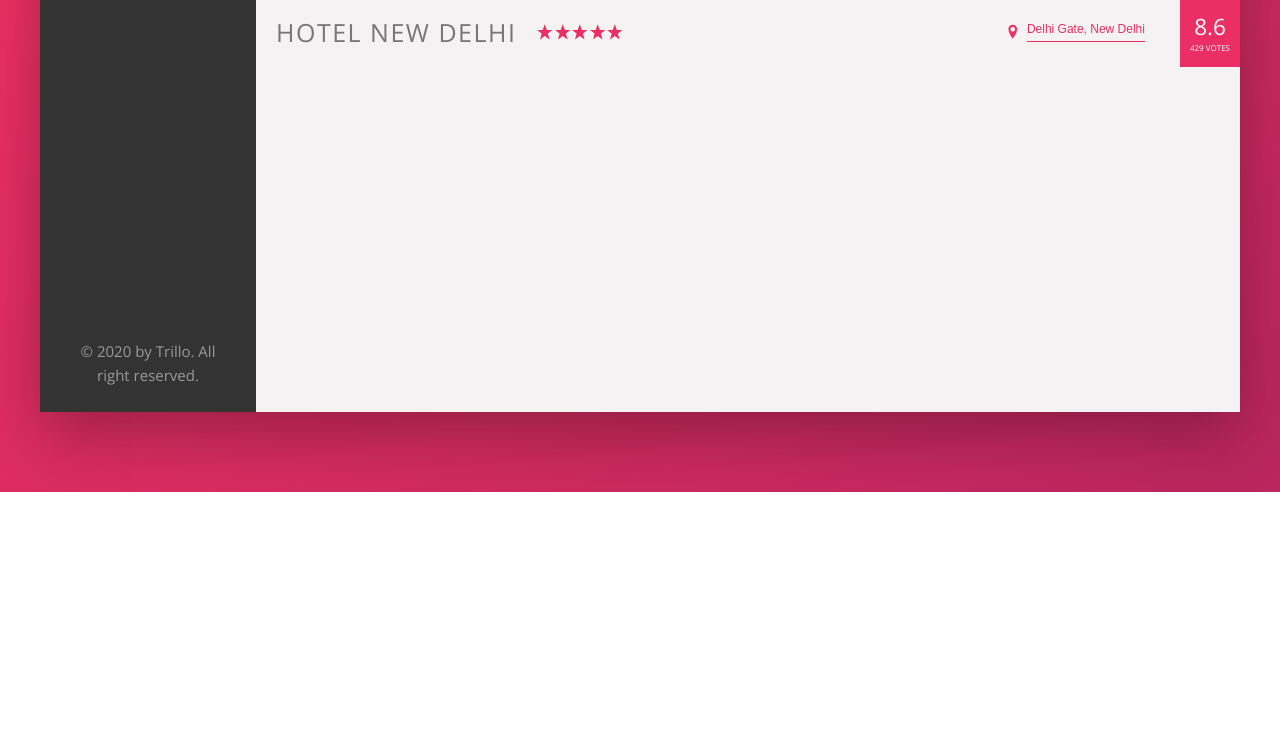
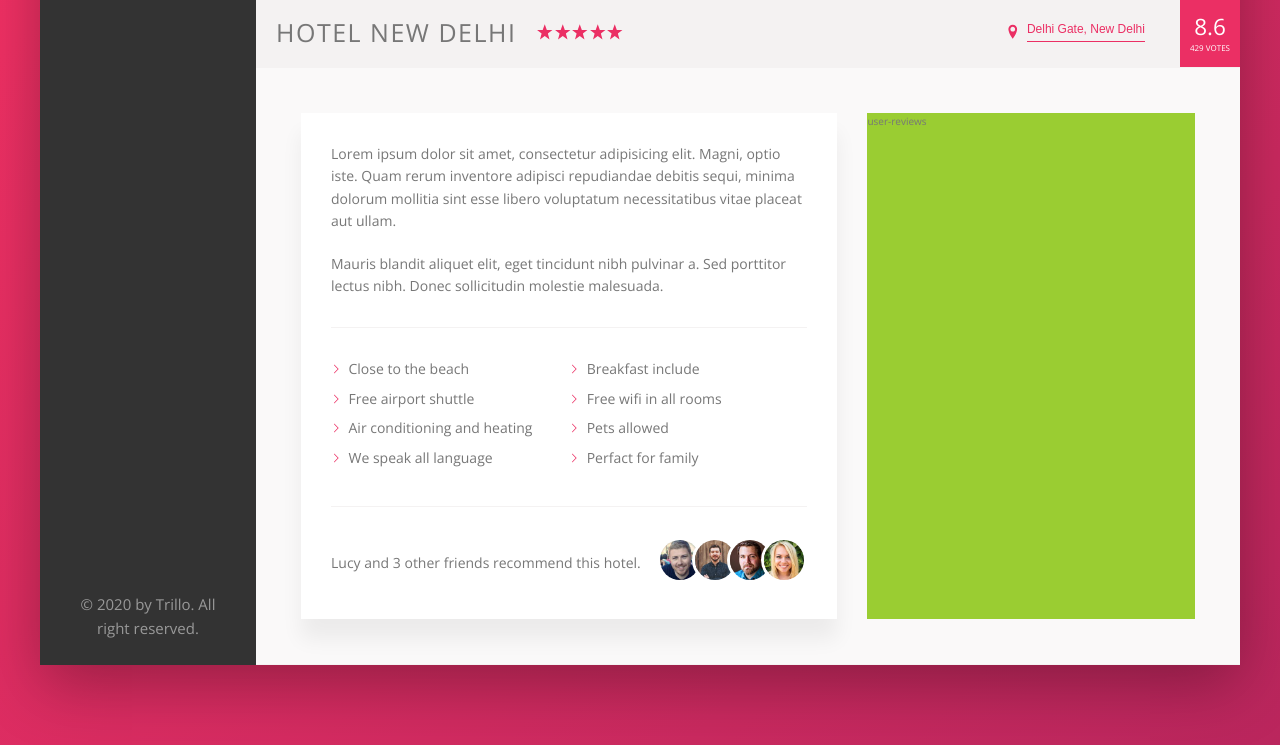
Before and after one commit to sagar-bakshi/HotelWebsite, a website: page index.html in a window 1280 px wide. Shown: the part 538-1283 px from the top of the page. Before the commit the page ends 1030 px from the top, so only its background shows below. Drawn offline with nearby package versions, Linux system fonts and the light colour scheme.

Commit message:
added description section

```diff
--- a/index.html
+++ b/index.html
@@ -39,8 +39,8 @@
                     <span class="user-nav__notification">13</span>
                 </div>
                 <div class="user-nav__user">
-                    <img src="img/user.jpg" alt="User photo" class="user-nav__user-photo">
-                    <span class="user-nav__user-name">Jonas</span>
+                    <img src="img/mypic.jpg" alt="User photo" class="user-nav__user-photo">
+                    <span class="user-nav__user-name">Sagar Bakshi</span>
                 </div>
             </nav>
 
@@ -135,6 +135,45 @@
                         <div class="overview__rating-count">429 votes</div>
                     </div>
                </div>
+
+               <div class="detail">
+                   <div class="description">
+                        <p class="paragraph">
+                            Lorem ipsum dolor sit amet, consectetur adipisicing elit. Magni, optio iste.
+                            Quam rerum inventore adipisci repudiandae debitis sequi, minima dolorum mollitia sint esse libero voluptatum necessitatibus vitae placeat aut ullam.
+
+                        </p>
+                        <p class="paragraph">
+                            Mauris blandit aliquet elit, eget tincidunt nibh pulvinar a. Sed porttitor lectus nibh.
+                            Donec sollicitudin molestie malesuada.
+                        </p>
+                        <ul class="list">
+                            <li class="list__item">Close to the beach</li>
+                            <li class="list__item">Breakfast include</li>
+                            <li class="list__item">Free airport shuttle</li>
+                            <li class="list__item">Free wifi in all rooms</li>
+                            <li class="list__item">Air conditioning and heating</li>
+                            <li class="list__item">Pets allowed</li>
+                            <li class="list__item">We speak all language</li>
+                            <li class="list__item">Perfact for family</li>
+                        </ul>
+                        <div class="recommend">
+                            <p class="recommend__count">
+                                Lucy and 3 other friends recommend this hotel.
+                            </p>
+                            <div class="recommend__friends">
+                                <img src="img/user-3.jpg" alt="User 1" class="recommend__photo">
+                                <img src="img/user-4.jpg" alt="User 2" class="recommend__photo">
+                                <img src="img/user-5.jpg" alt="User 3" class="recommend__photo">
+                                <img src="img/user-6.jpg" alt="User 4" class="recommend__photo">
+                            </div>
+                        </div>
+                   </div>
+                   <div class="user-reviews">
+                        user-reviews
+                   </div>
+               </div>
+
             </main>
         </div>
     </div>
--- a/sass/base.scss
+++ b/sass/base.scss
@@ -30,6 +30,9 @@
   --color-grey-dark-3: #999;
 
   --shadow-dark: 0 2rem 6rem rgba(0, 0, 0, .3);
+  --shadow-light: 0 2rem 2rem rgba(0, 0, 0, .06);
+
+  --line: 1px solid var(--color-grey-light-2);
 
 }
 
--- a/sass/component.scss
+++ b/sass/component.scss
@@ -117,6 +117,7 @@
 
     &__user-photo {
         height: 3.75rem;
+        width: 3.75rem;
         border-radius: 50%;
         margin-right: 1rem;
     }
@@ -223,7 +224,7 @@
 
     display: flex;
     align-items: center;
-    border-bottom: 1px solid var(--color-grey-light-2);
+    border-bottom: var(--line);
 
     &__heading{
         font-size: 2.5rem;
@@ -324,3 +325,90 @@
     }
 
 }
+
+
+
+////////////Paragraph/////////
+
+.paragraph{
+
+    &:not(:last-of-type){
+        margin-bottom: 2rem;
+    }
+
+}
+
+
+
+////////////LIST/////////
+
+.list{
+    list-style: none;
+    margin: 3rem 0;
+    padding: 3rem 0;
+    border-top: var(--line);
+    border-bottom: var(--line);
+
+    display: flex;
+    flex-wrap: wrap;
+
+    &__item{
+        flex: 0 0 50%;
+        margin-bottom: .7rem;
+    }
+
+    &__item::before{
+        content: "";
+        height: 1rem;
+        width: 1rem;
+        display: inline-block;
+        margin-right: .75rem;
+
+
+        //old borwsers
+        // background-image: url(../img/chevron-thin-right.svg);
+        // background-size: cover;
+
+        //new browsers
+        -webkit-mask-image: url(../img/chevron-thin-right.svg);
+        -webkit-mask-size: cover;
+
+        background-color: var(--color-primary);
+        mask-image: url(../img/chevron-thin-right.svg);
+        mask-size: cover;
+    }
+}
+
+
+////////////Recommend/////////
+
+
+.recommend{
+
+    display: flex;
+    align-items: center;
+
+    &__photo{
+        box-sizing: content-box;
+        height: 4rem;
+        width: 4rem;
+        border-radius: 50%;
+        border: 3px solid #fff;
+
+        &:not(:last-child){
+            margin-right: -1.5rem;
+        }
+
+    }
+
+    &__count{
+        margin-right: auto;
+
+    }
+
+    &__friends{
+
+
+    }
+
+}
--- a/sass/layout.scss
+++ b/sass/layout.scss
@@ -9,7 +9,7 @@
   font-size: 1.4rem;
   height: 7rem;
   background-color: #fff;
-  border-bottom: 1px solid var(--color-grey-light-2);
+  border-bottom: var(--line);
   display: flex;
   justify-content: space-between;
   align-items: center;
@@ -31,9 +31,29 @@
 }
 
 .hotel-view {
+  flex: 1;
+}
+
+.detail{
+    display: flex;
+    padding: 4.5rem;
+    border-bottom: var(--line);
+    background-color: var(--color-grey-light-1);
+}
 
 
-  //testing
-  height: 80rem;
+.description{
+  font-size: 1.4rem;
+  font-weight: 300;
+  flex: 0 0 60%;
+  margin-right: 3rem;
+  padding: 3rem;
+  box-shadow: var(--shadow-light);
+  background-color: #fff;
+}
+
+.user-reviews{
+  background-color: yellowgreen;
   flex: 1;
+
 }
```
Also changed, not shown: css/style.css, img/mypic.jpg (added).
